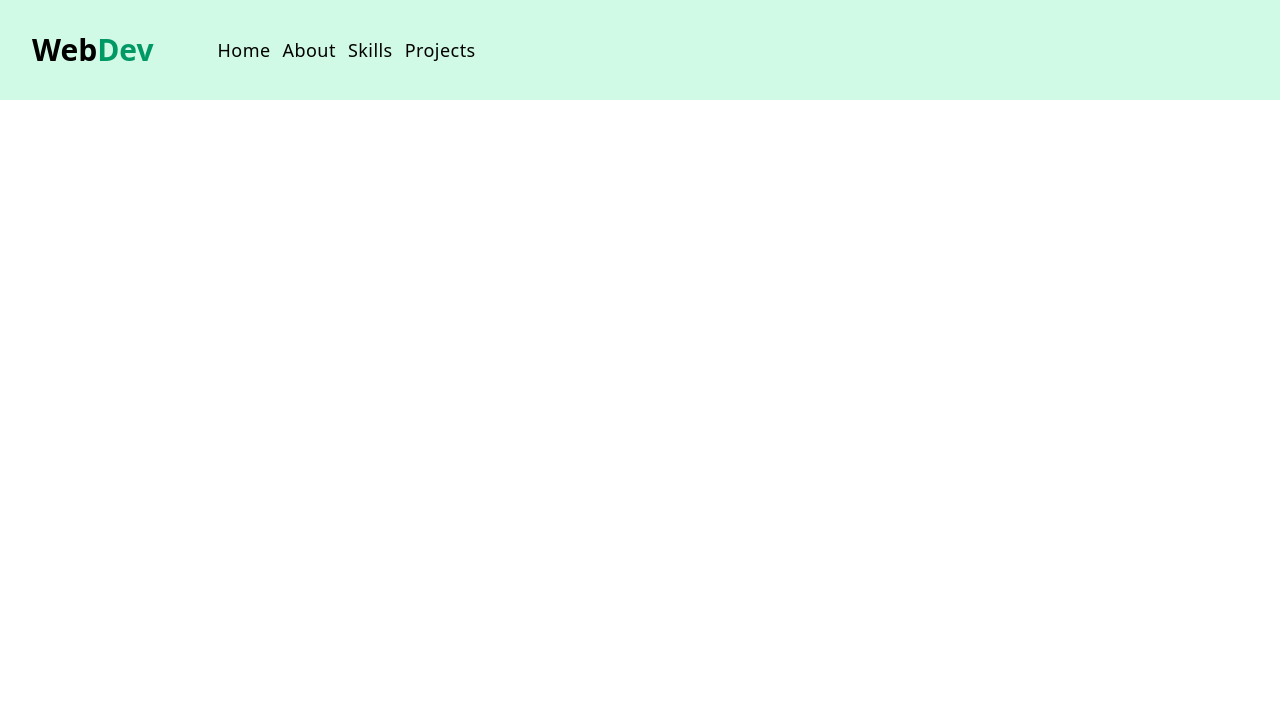
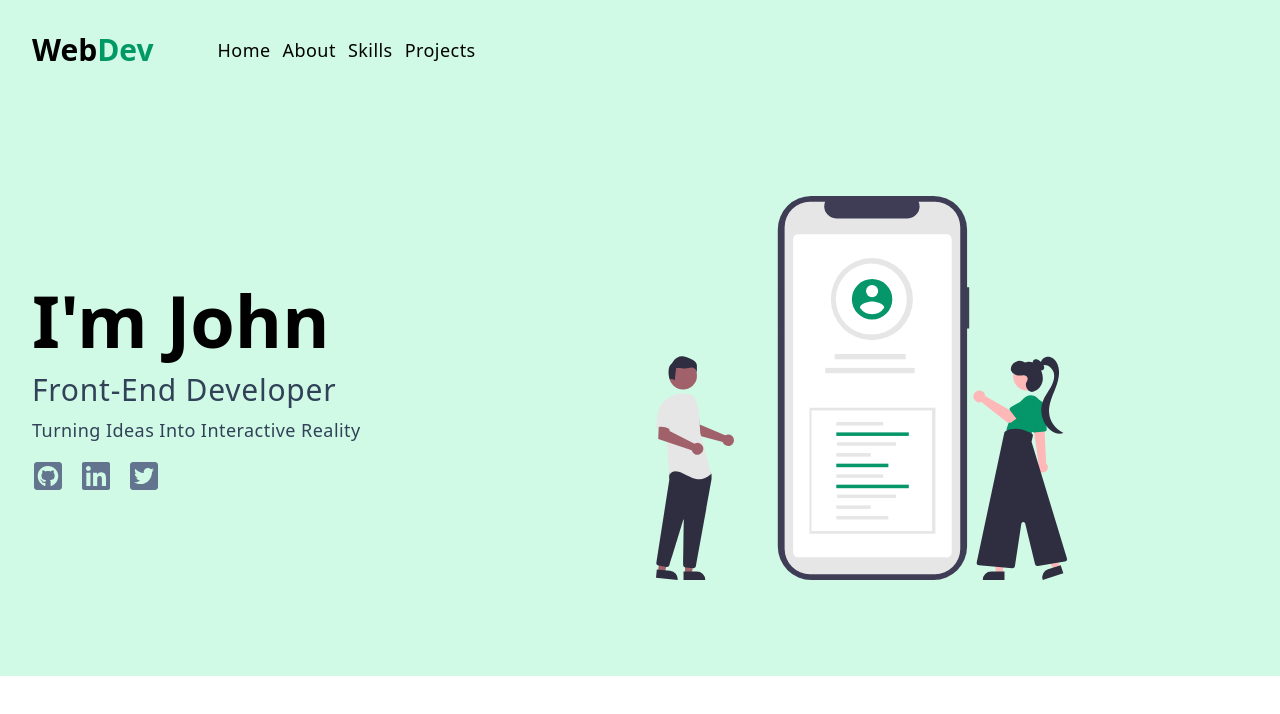
Before and after one commit to vsbron/course-all-in-one-2025, a React app in the folder 10-tailwind-portfolio/: page / in a window 1280 px wide. Shown: the top 714 px of the page. Built offline with nearby package versions, Linux system fonts and the light colour scheme; the HTML template or start-up script is replaced by a standard one.

Commit message:
10-tailwind-portfolio - Set up the Hero component with BAsic CSS

```diff
--- a/10-tailwind-portfolio/src/App.jsx
+++ b/10-tailwind-portfolio/src/App.jsx
@@ -1,3 +1,4 @@
+import Hero from "./components/Hero";
 import Navbar from "./components/Navbar";
 
 function App() {
@@ -5,6 +6,7 @@ function App() {
   return (
     <>
       <Navbar />
+      <Hero />
     </>
   );
 }
--- /dev/null
+++ b/10-tailwind-portfolio/src/components/Hero.jsx
@@ -0,0 +1,38 @@
+import { FaGithubSquare, FaLinkedin, FaTwitterSquare } from "react-icons/fa";
+
+import heroImg from "../assets/hero.svg";
+
+function Hero() {
+  // Returned JSX
+  return (
+    <section className="bg-emerald-100 py-24">
+      <div className="mx-auto max-w-7xl px-8 grid md:grid-cols-2 items-center gap-8">
+        <article>
+          <h1 className="text-7xl font-bold tracing-wider mb-4">I'm John</h1>
+          <p className="text-3xl text-slate-700 capitalize tracking-wide mb-2">
+            Front-End Developer
+          </p>
+          <p className="text-lg text-slate-700 capitalize tracking-wide mb-4">
+            Turning ideas into interactive reality
+          </p>
+          <div className="flex gap-x-4">
+            <a href="#">
+              <FaGithubSquare className="w-8 h-8 text-slate-500 hover:text-black duration-300" />
+            </a>
+            <a href="#">
+              <FaLinkedin className="w-8 h-8 text-slate-500 hover:text-black duration-300" />
+            </a>
+            <a href="#">
+              <FaTwitterSquare className="w-8 h-8 text-slate-500 hover:text-black duration-300" />
+            </a>
+          </div>
+        </article>
+        <article className="hidden md:block">
+          <img src={heroImg} className="h-80 lg:h-96" />
+        </article>
+      </div>
+    </section>
+  );
+}
+
+export default Hero;
```
